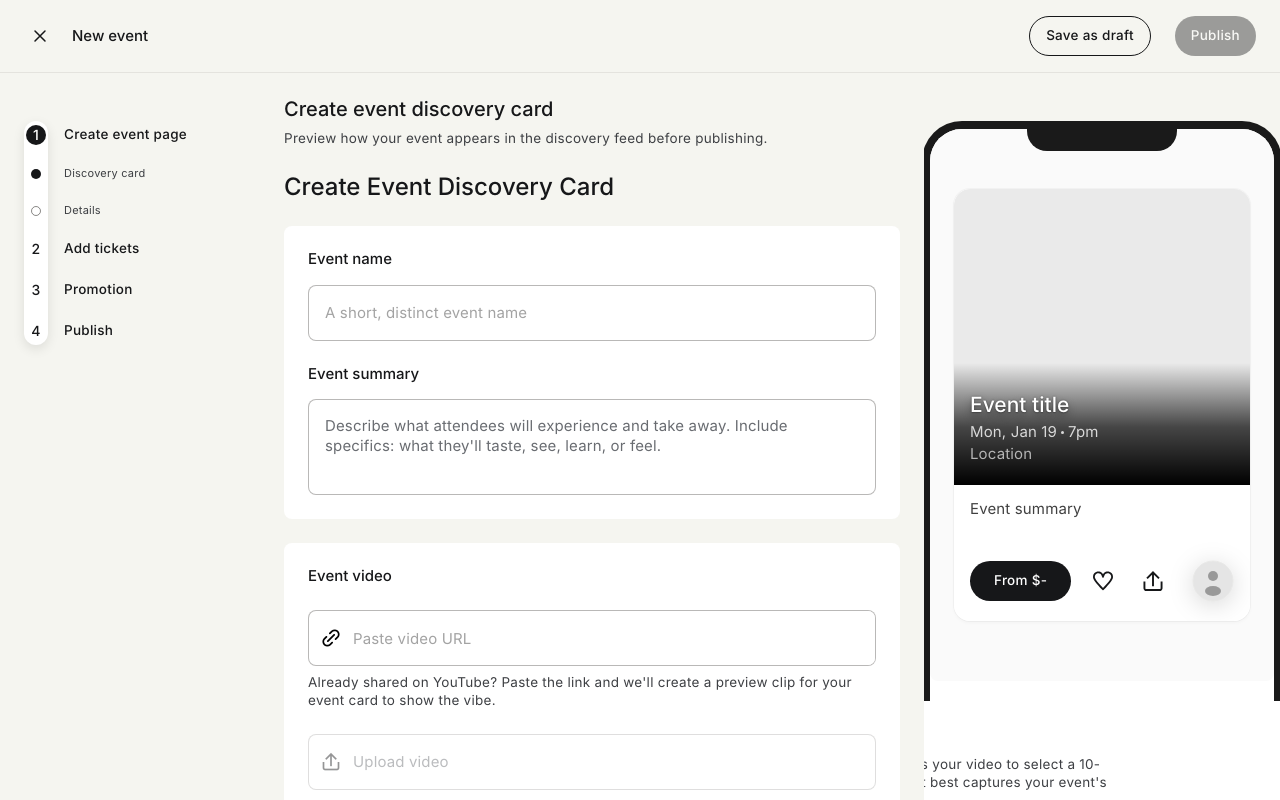
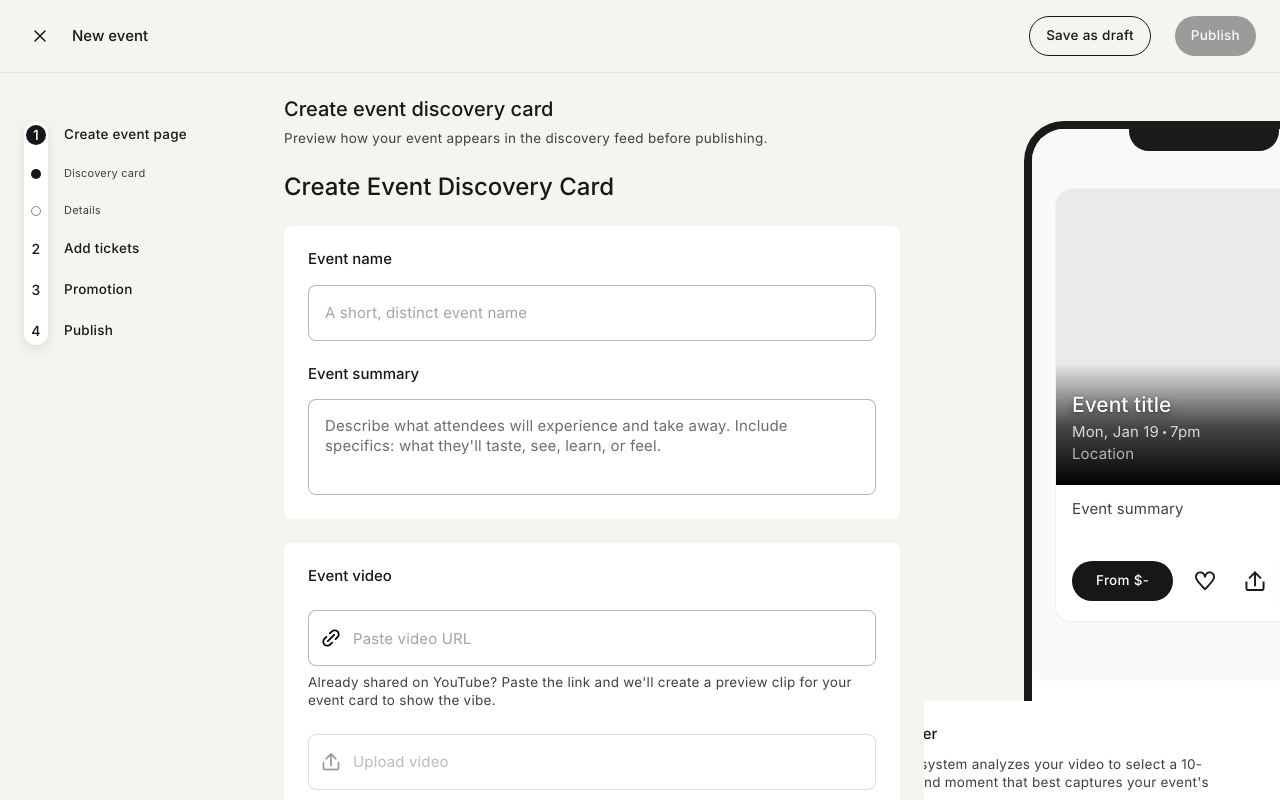
Before and after one commit to pink20232/event-trailers-tool, a Next.js app: page / in a window 1280 px wide. Built offline with nearby package versions, Linux system fonts and the light colour scheme.

Commit message:
Fix phone panel to 560px fixed width

```diff
--- a/app/page.module.css
+++ b/app/page.module.css
@@ -351,7 +351,9 @@
 
 /* ── Right — Phone preview column ────────────────────────── */
 .phonePanel {
-  flex: 1;
+  width: 560px;
+  min-width: 560px;
+  flex-shrink: 0;
   display: flex;
   flex-direction: column;
   align-items: center;
```
